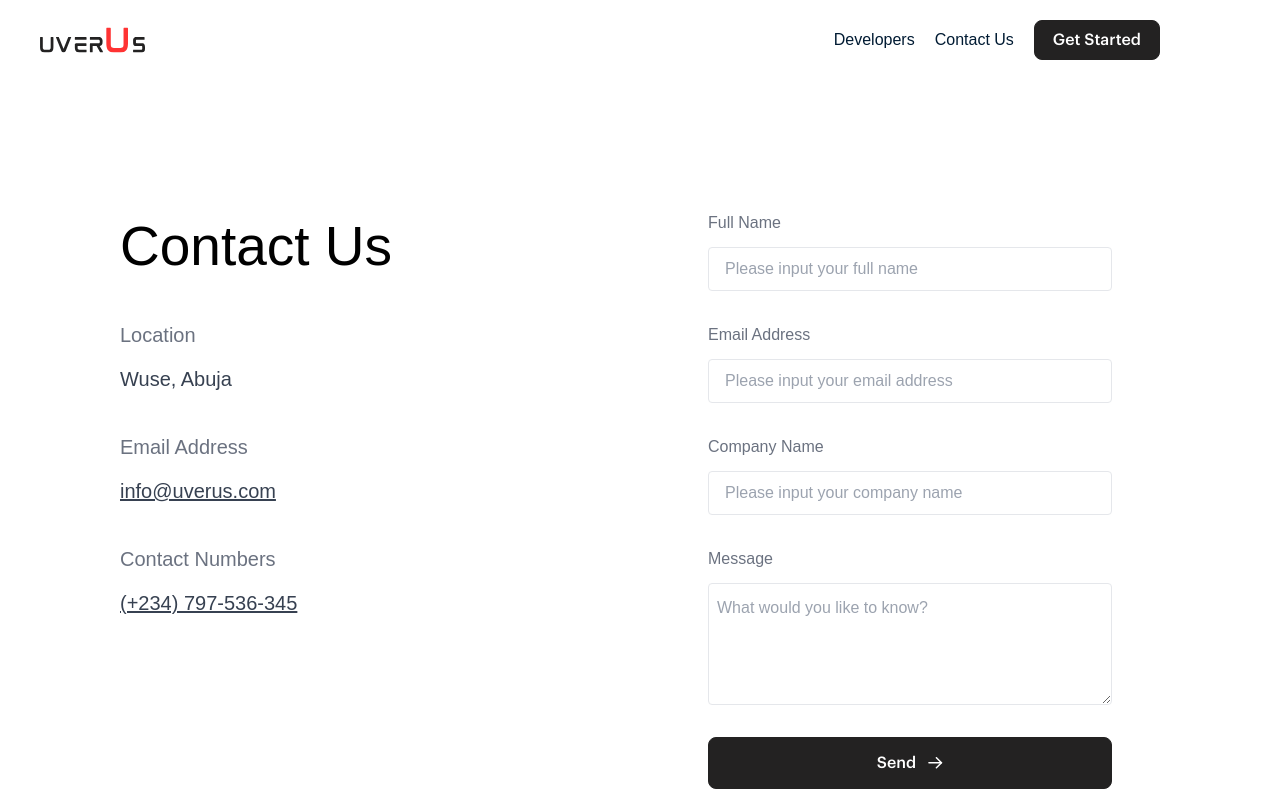
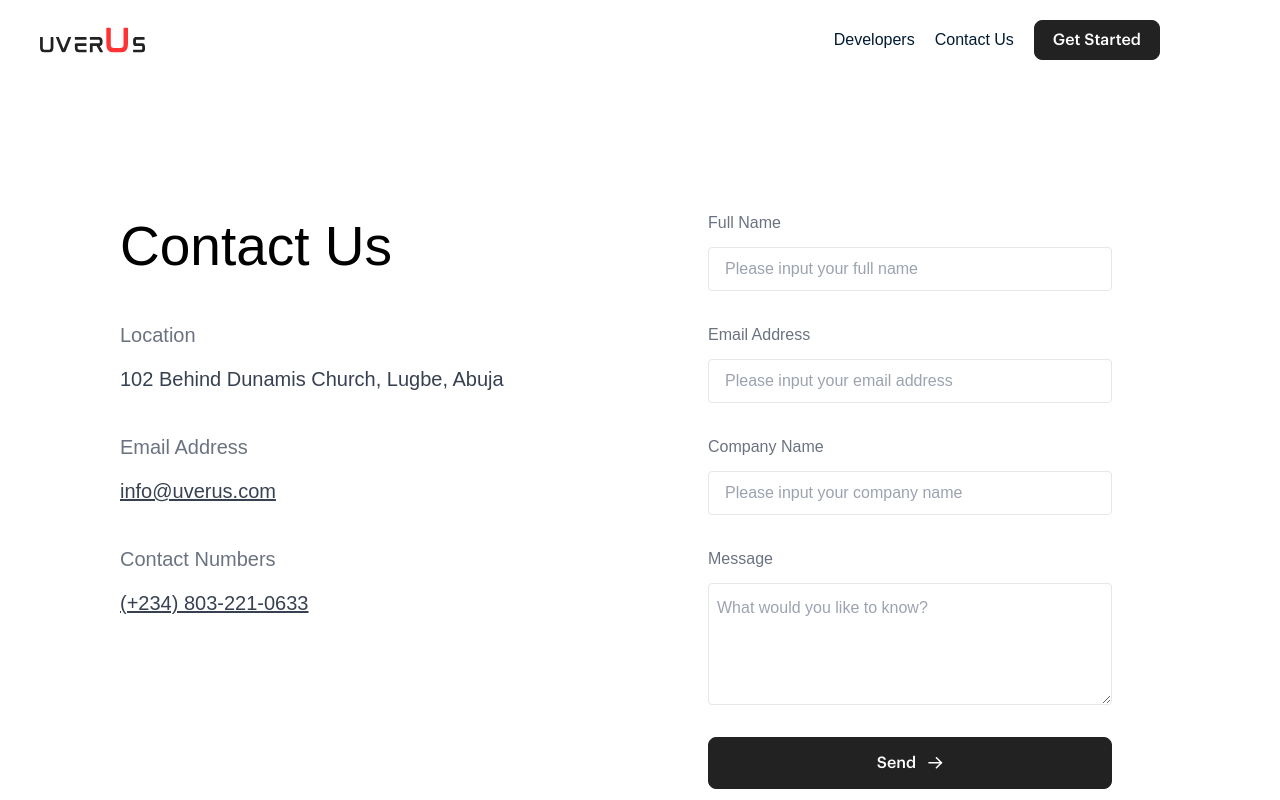
Before and after one commit to uverustech/uverus-website, a Next.js app: page /contact in a window 1280 px wide. Shown: the top 800 px of the page. Built offline with nearby package versions, Linux system fonts and the light colour scheme; a web font is replaced by a local one.

Commit message:
update contact details

```diff
--- a/app/(pages)/contact/page.tsx
+++ b/app/(pages)/contact/page.tsx
@@ -96,7 +96,7 @@ export default function Contact() {
   };
 
   const contactData = [
-    { name: "Location", value: "Wuse, Abuja" },
+    { name: "Location", value: "102 Behind Dunamis Church, Lugbe, Abuja" },
     {
       name: "Email Address",
       value: "info@uverus.com",
@@ -104,8 +104,8 @@ export default function Contact() {
     },
     {
       name: "Contact Numbers",
-      value: "(+234) 797-536-345",
-      url: "tel:+234797536345",
+      value: "(+234) 803-221-0633",
+      url: "tel:+2348032210633",
     },
   ];
 
```
